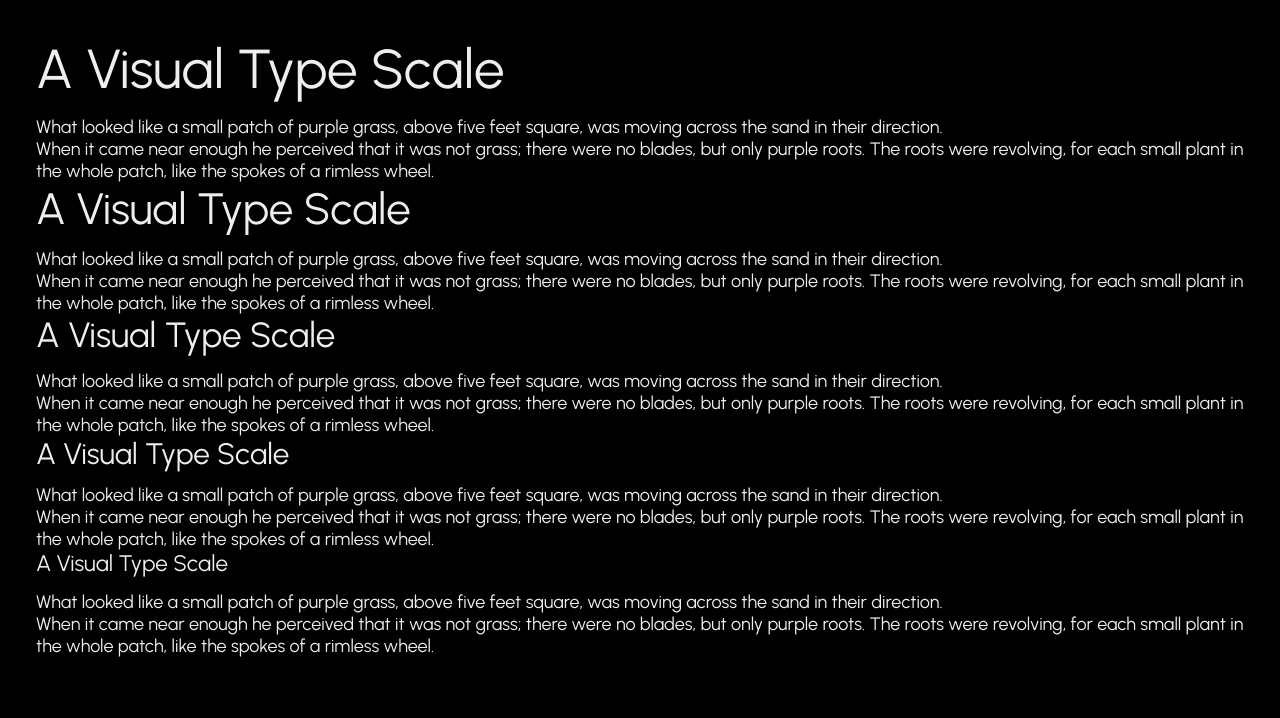
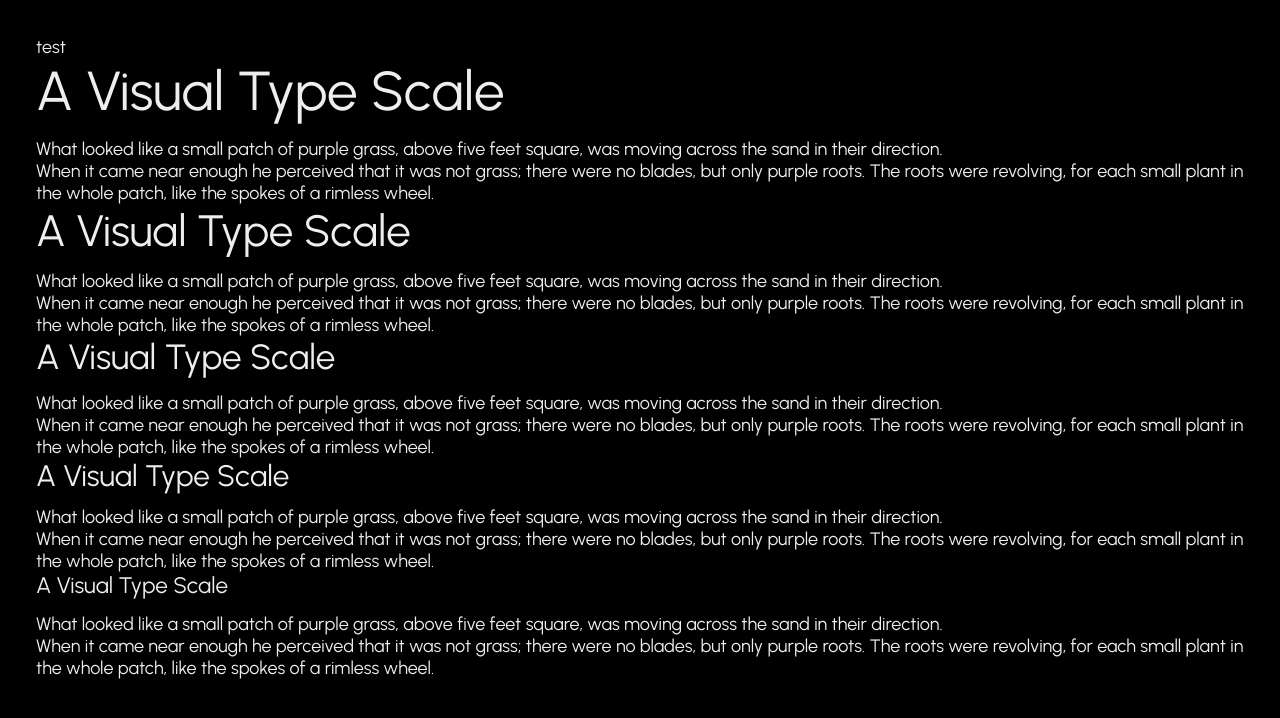
Before and after one commit to alex-mngt/adrobski-sound-design, a Next.js app: page /ui in a window 1280 px wide. Shown: the top 718 px of the page. Built offline with nearby package versions, Linux system fonts and the light colour scheme.

Commit message:
feat : add a sample component

```diff
--- /dev/null
+++ b/components/Sample/index.tsx
@@ -0,0 +1,20 @@
+import { EventHandler, FC, MouseEventHandler, useState } from 'react';
+import { DEFAULT_COUNTER } from './typescript/sample.constants';
+import { handleClick } from './typescript/sample.helpers';
+import { ISampleProps } from './typescript/sample.interfaces';
+
+const Sample: FC<ISampleProps> = ({ text }) => {
+  const [counter, setCounter] = useState<number>(DEFAULT_COUNTER);
+
+  const onClick: MouseEventHandler<HTMLParagraphElement> = e => {
+    handleClick(e, counter, setCounter);
+  };
+
+  return (
+    <div>
+      <p onClick={onClick}>{text}</p>
+    </div>
+  );
+};
+
+export default Sample;
--- /dev/null
+++ b/components/Sample/typescript/sample.constants.ts
@@ -0,0 +1 @@
+export const DEFAULT_COUNTER = 0;
--- /dev/null
+++ b/components/Sample/typescript/sample.helpers.ts
@@ -0,0 +1,11 @@
+import { Dispatch, MouseEvent, MouseEventHandler, SetStateAction } from 'react';
+
+export const handleClick = (
+  e: MouseEvent<HTMLParagraphElement>,
+  counter: number,
+  setCounter: Dispatch<SetStateAction<number>>,
+) => {
+  // @ts-ignore
+  e.target.style.color = 'blue';
+  setCounter(counter + 1);
+};
--- /dev/null
+++ b/components/Sample/typescript/sample.interfaces.ts
@@ -0,0 +1,5 @@
+import { Props } from '../../../interfaces';
+
+export interface ISampleProps extends Props {
+  text: string;
+}
--- /dev/null
+++ b/interfaces/index.ts
@@ -0,0 +1,3 @@
+export interface Props {
+  className?: string;
+}
--- a/pages/ui.tsx
+++ b/pages/ui.tsx
@@ -1,9 +1,11 @@
-import { NextPage } from "next";
+import { NextPage } from 'next';
+import Sample from '../components/Sample';
 
 const UI: NextPage = () => {
   return (
-    <div className="p-5">
-      <h1 className="mb-3">A Visual Type Scale</h1>
+    <div className='p-5'>
+      <Sample text='test' />
+      <h1 className='mb-3'>A Visual Type Scale</h1>
       <p>
         What looked like a small patch of purple grass, above five feet square,
         was moving across the sand in their direction.
@@ -13,7 +15,7 @@ const UI: NextPage = () => {
         no blades, but only purple roots. The roots were revolving, for each
         small plant in the whole patch, like the spokes of a rimless wheel.
       </p>
-      <h2 className="mb-3">A Visual Type Scale</h2>
+      <h2 className='mb-3'>A Visual Type Scale</h2>
       <p>
         What looked like a small patch of purple grass, above five feet square,
         was moving across the sand in their direction.
@@ -23,7 +25,7 @@ const UI: NextPage = () => {
         no blades, but only purple roots. The roots were revolving, for each
         small plant in the whole patch, like the spokes of a rimless wheel.
       </p>
-      <h3 className="mb-3">A Visual Type Scale</h3>
+      <h3 className='mb-3'>A Visual Type Scale</h3>
       <p>
         What looked like a small patch of purple grass, above five feet square,
         was moving across the sand in their direction.
@@ -33,7 +35,7 @@ const UI: NextPage = () => {
         no blades, but only purple roots. The roots were revolving, for each
         small plant in the whole patch, like the spokes of a rimless wheel.
       </p>
-      <h4 className="mb-3">A Visual Type Scale</h4>
+      <h4 className='mb-3'>A Visual Type Scale</h4>
       <p>
         What looked like a small patch of purple grass, above five feet square,
         was moving across the sand in their direction.
@@ -43,7 +45,7 @@ const UI: NextPage = () => {
         no blades, but only purple roots. The roots were revolving, for each
         small plant in the whole patch, like the spokes of a rimless wheel.
       </p>
-      <h5 className="mb-3">A Visual Type Scale</h5>
+      <h5 className='mb-3'>A Visual Type Scale</h5>
       <p>
         What looked like a small patch of purple grass, above five feet square,
         was moving across the sand in their direction.
```
Also changed, not shown: components/Sample/scss/sample.module.scss (added).
